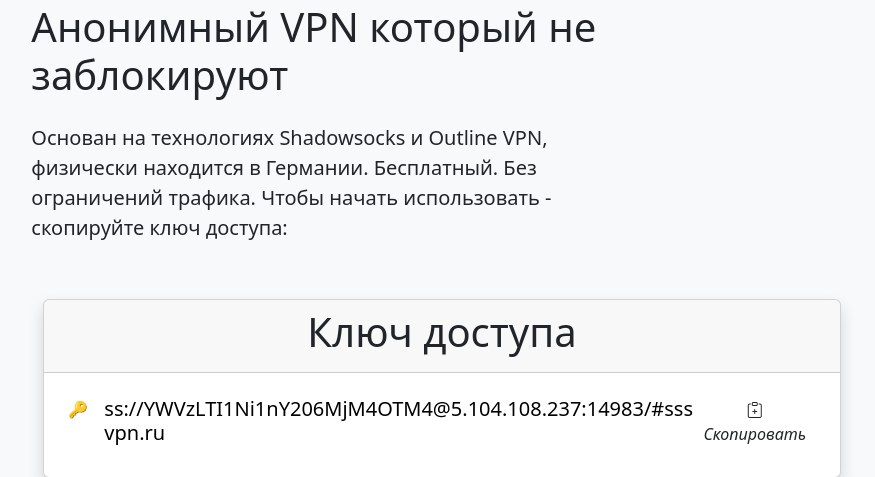
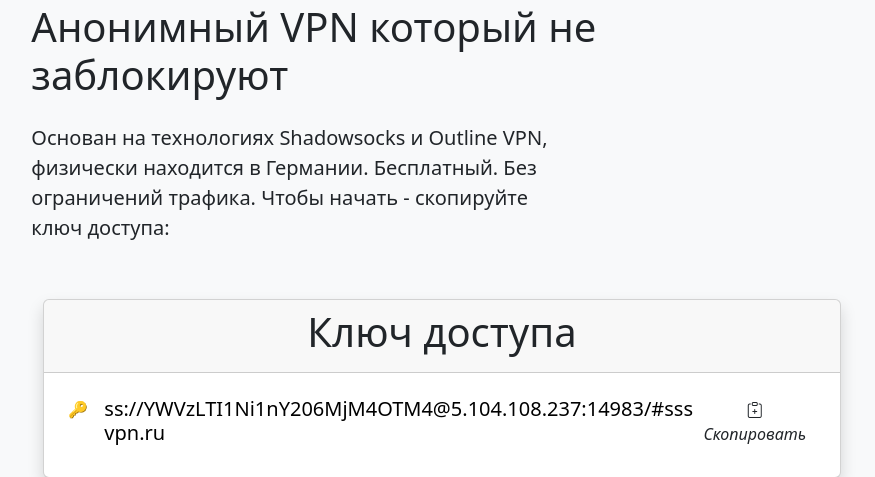
Before and after one commit to Vivatist/vpn_html_django, a Django app: template mainpage/templates/mainpage/index.html in a window 1280 px wide. Shown: the part 158-635 px from the top of the page, without its empty margins (198-1073 px from the left). Run offline with Django 4.2, Linux system fonts and the light colour scheme; the template is opened without the code that fills it: values that come from a table or form of the project are taken from there, others are empty; data comes from the database, SQL or seed files in the repository; parts of the project's set-up code (start-up, migrations or seed data) failed here and were passed over; some libraries are stand-ins or nearby versions.

Commit message:
Грамарнаци

```diff
--- a/mainpage/templates/mainpage/index.html
+++ b/mainpage/templates/mainpage/index.html
@@ -36,7 +36,7 @@
 
       <main>
         <h1>Анонимный VPN который не заблокируют</h1>
-        <p class="fs-5 col-md-8 py-3">Основан на технологиях Shadowsocks и Outline VPN, физически находится в Германии. Бесплатный. Без ограничений трафика. Чтобы начать использовать - скопируйте ключ доступа:</p>
+        <p class="fs-5 col-md-8 py-3">Основан на технологиях Shadowsocks и Outline VPN, физически находится в Германии. Бесплатный. Без ограничений трафика. Чтобы начать - скопируйте ключ доступа:</p>
 
         <br>
 
```
